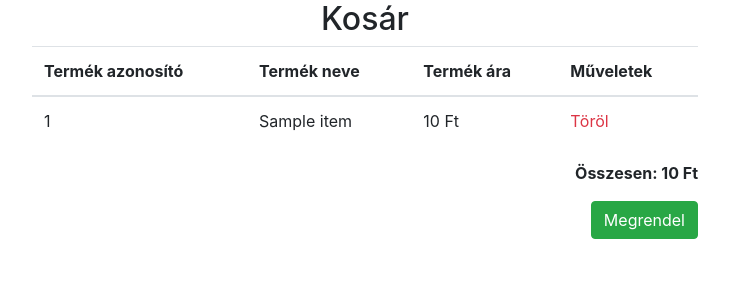
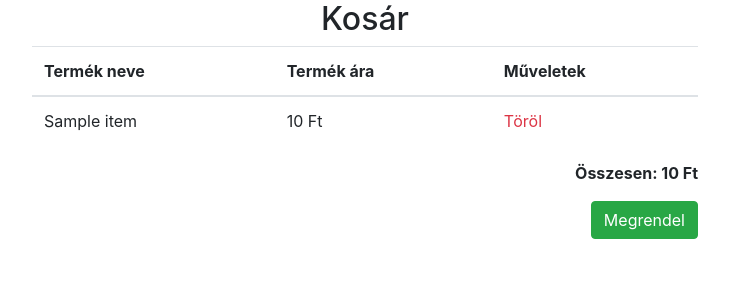
Before and after one commit to vereczkibalint/wp3_beadando, a CodeIgniter app: the page made by application/views/cart/list.php in a window 1280 px wide. Shown: the part 56-356 px from the top of the page, without its empty margins (275-1004 px from the left). Run offline with CodeIgniter, Linux system fonts and the light colour scheme; tables that the repository leaves empty hold one stand-in row (values such as "Sample post"); the template is opened without the code that fills it: most values are stand-ins (such as "Sample title", 1, 10 or a date in 2020); some libraries are stand-ins or nearby versions.

Commit message:
removed id from table listing

```diff
--- a/application/views/cart/list.php
+++ b/application/views/cart/list.php
@@ -7,7 +7,6 @@
     <h2 class="text-center">Kosár</h2>
     <table class="table">
         <thead>
-            <th>Termék azonosító</th>
             <th>Termék neve</th>
             <th>Termék ára</th>
             <th>Műveletek</th>
@@ -15,7 +14,6 @@
         <tbody>
             <?php foreach($items as $item): ?>
             <tr>
-                <td><?=$item['item_id']?></td>
                 <td><?=$item['name']?></td>
                 <td><?=$item['price']?> Ft</td>
                 <td><a href="<?=base_url('cart/remove/'.$item['item_id'])?>" class="text-danger">Töröl</a></td>
```
